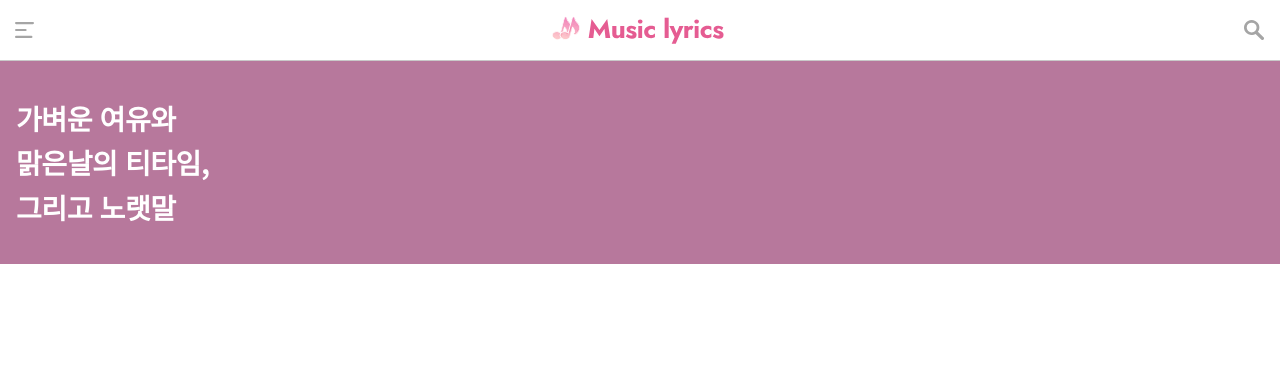
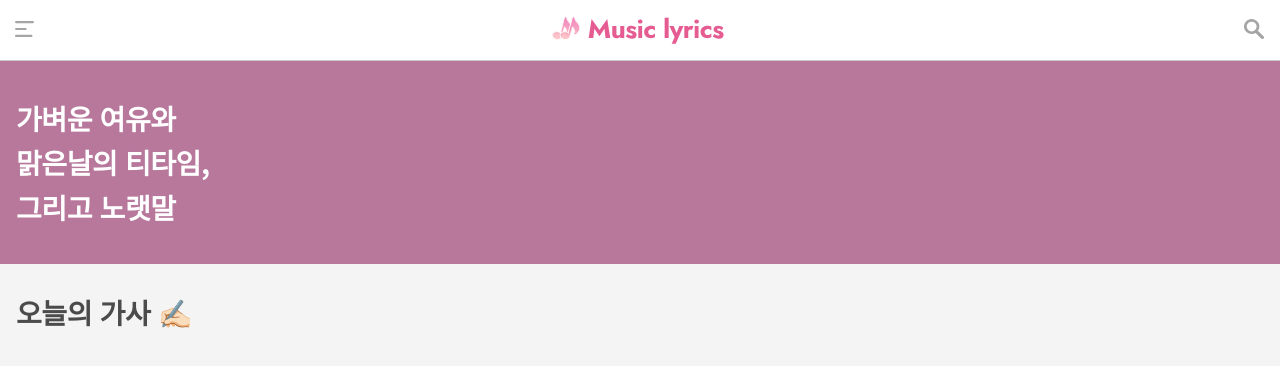
Before and after one commit to nasiri146/Music-lyrics, a plain HTML site: page index.html in a window 1280 px wide. Drawn offline with Linux system fonts and the light colour scheme.

Commit message:
2020-10-31(2)

```diff
--- a/index.html
+++ b/index.html
@@ -41,5 +41,15 @@
                 <p>그리고 노랫말</p>
             </spen>
         </div>
+        <div class="main_contents">
+            <div class="main_contents_title">
+                <h1>오늘의 가사 ✍🏻</h1>
+            </div>
+            <div class="contents_card_area">
+                <div class="contents_card">
+
+                </div>
+            </div>
+        </div>
     </main>
 </body></html>
--- a/style.css
+++ b/style.css
@@ -3,6 +3,7 @@ body {
     margin: 0px;
     letter-spacing: -0.4px;
     font-family: 'Noto Sans KR', sans-serif;
+    background-color: #F4F4F4;
 }
 
 .nav_bar {
@@ -14,6 +15,7 @@ body {
     border-bottom-style: solid;
     border-bottom-color: #C9C9C9;
     border-bottom-width: 0.5px;
+    background-color: #FFFFFF;
 }
 
 .hader {
@@ -44,7 +46,7 @@ body {
     display: block;
     position: absolute;
     box-sizing: border-box;
-    padding: 19px 0px 0px 15px;
+    padding: 18px 0px 0px 15px;
     /*background-color: orangered;*/
 }
 
@@ -61,7 +63,7 @@ body {
     display: block;
     position: absolute;
     box-sizing: border-box;
-    padding: 20px 0px 0px 24px;
+    padding: 19px 0px 0px 24px;
     /*background-color: blue;*/
     right: 0;
 }
@@ -92,3 +94,23 @@ body {
     text-align: left;
     color: #ffffff;
 }
+
+h1 {
+    font-size: 28px;
+    font-weight: bold;
+    font-stretch: normal;
+    font-style: normal;
+    color: #4b4b4b;
+    margin: 0px 0px 0px 0px;
+    padding: 0px 0px 0px 0px;
+}
+
+.main_contents_title {
+    display: block;
+    position: absolute;
+    box-sizing: border-box;
+    height: 38px;
+    margin: 28px 0px 0px 16px;
+    padding: 0px 0px 0px 0px;
+
+}
```
